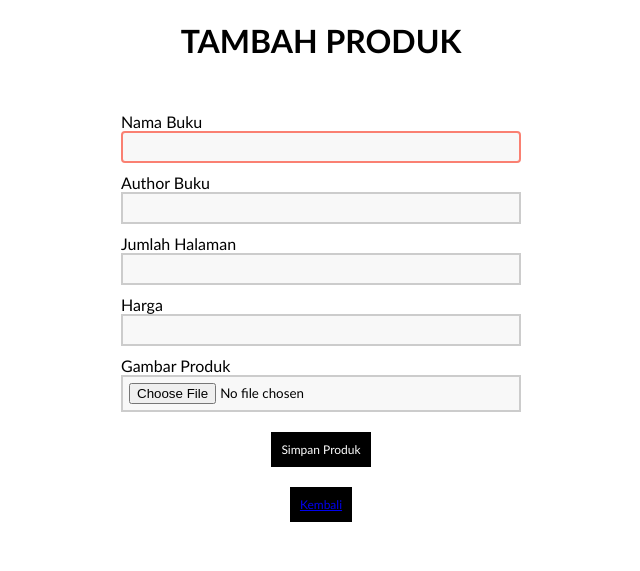
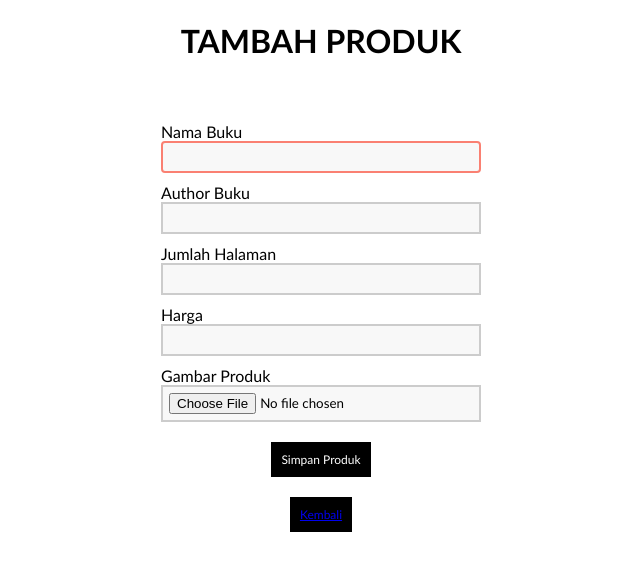
Before and after one commit to mpeb1502/prakweb_a_203040057, a PHP site: page /tambah_produk.php in a window 1280 px wide. Shown: the top 571 px of the page, without its empty margins (319-959 px from the left). Run offline with PHP 8.4, Linux system fonts and the light colour scheme.

Commit message:
Mengubah width pada div menjadi 80% dan pandding pada base 30px

```diff
--- a/pw/tambah_produk.php
+++ b/pw/tambah_produk.php
@@ -46,14 +46,14 @@ include('koneksi.php'); //agar index terhubung dengan database, maka koneksi seb
     }
 
     div {
-      width: 100%;
+      width: 80%;
       height: auto;
     }
 
     .base {
       width: 400px;
       height: auto;
-      padding: 20px;
+      padding: 30px;
       margin-left: auto;
       margin-right: auto;
       background: white;
```
